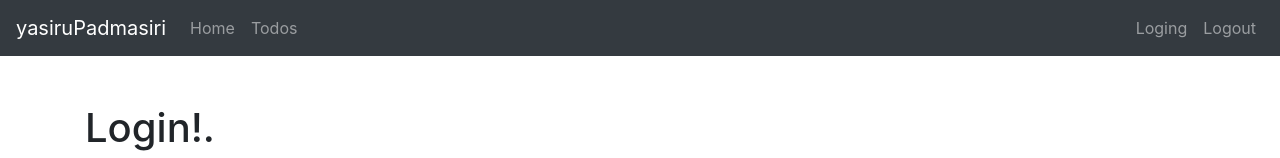
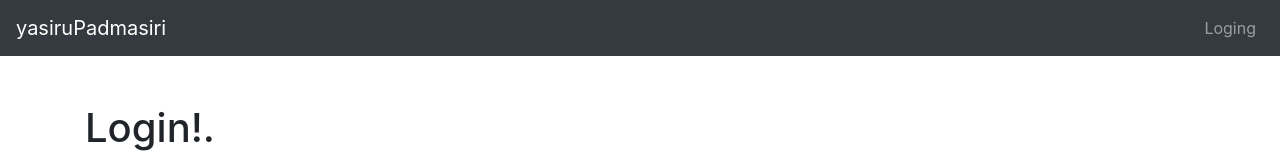
Before and after one commit to yasiruPadmasiri/angular_java_springboot, an Angular app in the folder frontend/todo/: page / in a window 1280 px wide. Shown: the top 158 px of the page. Built offline with nearby package versions, Linux system fonts and the light colour scheme.

Commit message:
login authentication for menubar functions

```diff
--- a/frontend/todo/src/app/menu/menu.component.html
+++ b/frontend/todo/src/app/menu/menu.component.html
@@ -2,13 +2,13 @@
     <nav class ="navbar navbar-expand-md navbar-dark bg-dark">
         <div> <a href="https://www.yasiruPadmasiri.com" class="navbar-brand"> yasiruPadmasiri</a></div>
     <ul class="navbar-nav">
-        <li><a routerLink='/welcome/yasiruPadmasiri'class='nav-link'> Home</a></li>
-        <li><a routerLink='/todo'class='nav-link'>Todos</a></li>
+        <li><a *ngIf='isUserLoggedIn' routerLink='/welcome/yasiruPadmasiri'class='nav-link'> Home</a></li>
+        <li><a *ngIf='isUserLoggedIn' routerLink='/todo'class='nav-link'>Todos</a></li>
 
     </ul>
     <ul class="navbar-nav navbar-collapse justify-content-end">
-        <li><a routerLink='/login'class='nav-link'> Loging</a></li>
-        <li><a routerLink='/logout'class='nav-link'>Logout</a></li>
+        <li><a *ngIf='!isUserLoggedIn' routerLink='/login'class='nav-link'> Loging</a></li>
+        <li><a *ngIf='isUserLoggedIn' routerLink='/logout'class='nav-link'>Logout</a></li>
 
     </ul>
     </nav>
--- a/frontend/todo/src/app/menu/menu.component.ts
+++ b/frontend/todo/src/app/menu/menu.component.ts
@@ -1,4 +1,5 @@
 import { Component, OnInit } from '@angular/core';
+import { HardcodedAuthenticationService } from '../service/hardcoded-authentication.service';
 
 @Component({
   selector: 'app-menu',
@@ -6,10 +7,11 @@ import { Component, OnInit } from '@angular/core';
   styleUrls: ['./menu.component.css']
 })
 export class MenuComponent implements OnInit {
+  isUserLoggedIn:boolean=false;
+  constructor( private HardcodeAuthenticationService :HardcodedAuthenticationService) { }
 
-  constructor() { }
-
-  ngOnInit(): void {
+  ngOnInit(){
+    this.isUserLoggedIn=this.HardcodeAuthenticationService.isUserLoggedIn();
   }
 
 }
--- a/frontend/todo/src/app/service/hardcoded-authentication.service.ts
+++ b/frontend/todo/src/app/service/hardcoded-authentication.service.ts
@@ -8,6 +8,7 @@ export class HardcodedAuthenticationService {
   constructor() { }
   authentication(username,password){
     if(username==='yasiruPadmasiri'&& password==='padmasiri'){
+      sessionStorage.setItem('authenticaterUser',username);
       return true;
     }
     else{
@@ -15,4 +16,9 @@ export class HardcodedAuthenticationService {
     }
 
   }
+  isUserLoggedIn(){
+    let user=sessionStorage.getItem('authenticaterUser')
+    return !(user===null)
+  }
+
 }
```
